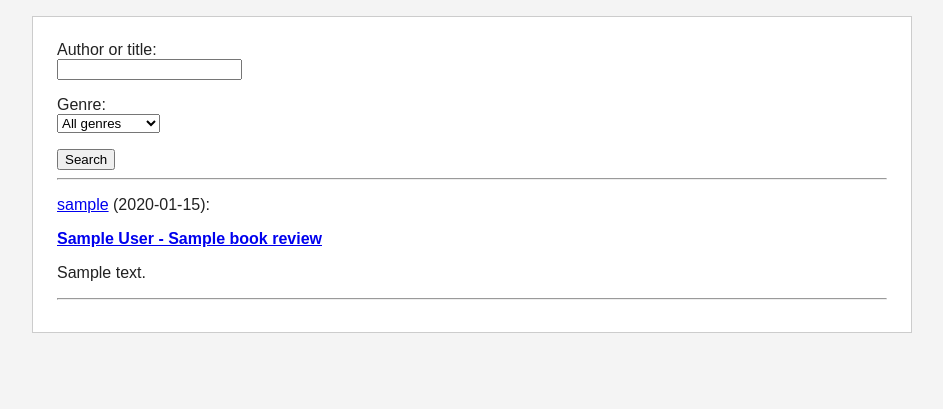
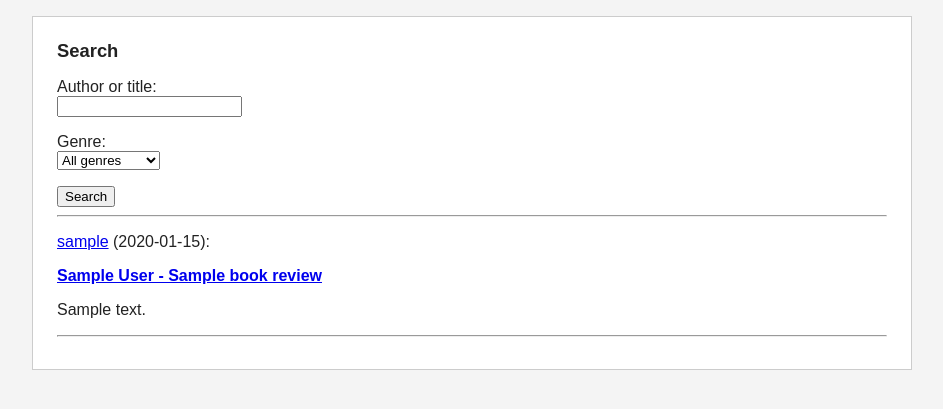
Before and after one commit to minttugomez/kirja-arvostelut, a Flask app: template templates/index.html in a window 1280 px wide. Shown: the part 100-509 px from the top of the page, without its empty margins (168-1111 px from the left). Run offline with Flask 3, Linux system fonts and the light colour scheme; the visitor is signed in with stand-in values (Sample User, id 1); the template is opened without the code that fills it: most values are stand-ins (such as "Sample title", 1, 10 or a date in 2020).

Commit message:
add title for search

```diff
--- a/templates/index.html
+++ b/templates/index.html
@@ -5,6 +5,7 @@
 {% block content %}
 {% if session.username %}
 <form action="/" method="get">
+    <h2>Search</h2>
     <p>
         <label for="query">Author or title:</label><br />
         <input type="text" id="query" name="query" value="{{ query or '' }}" />
```
